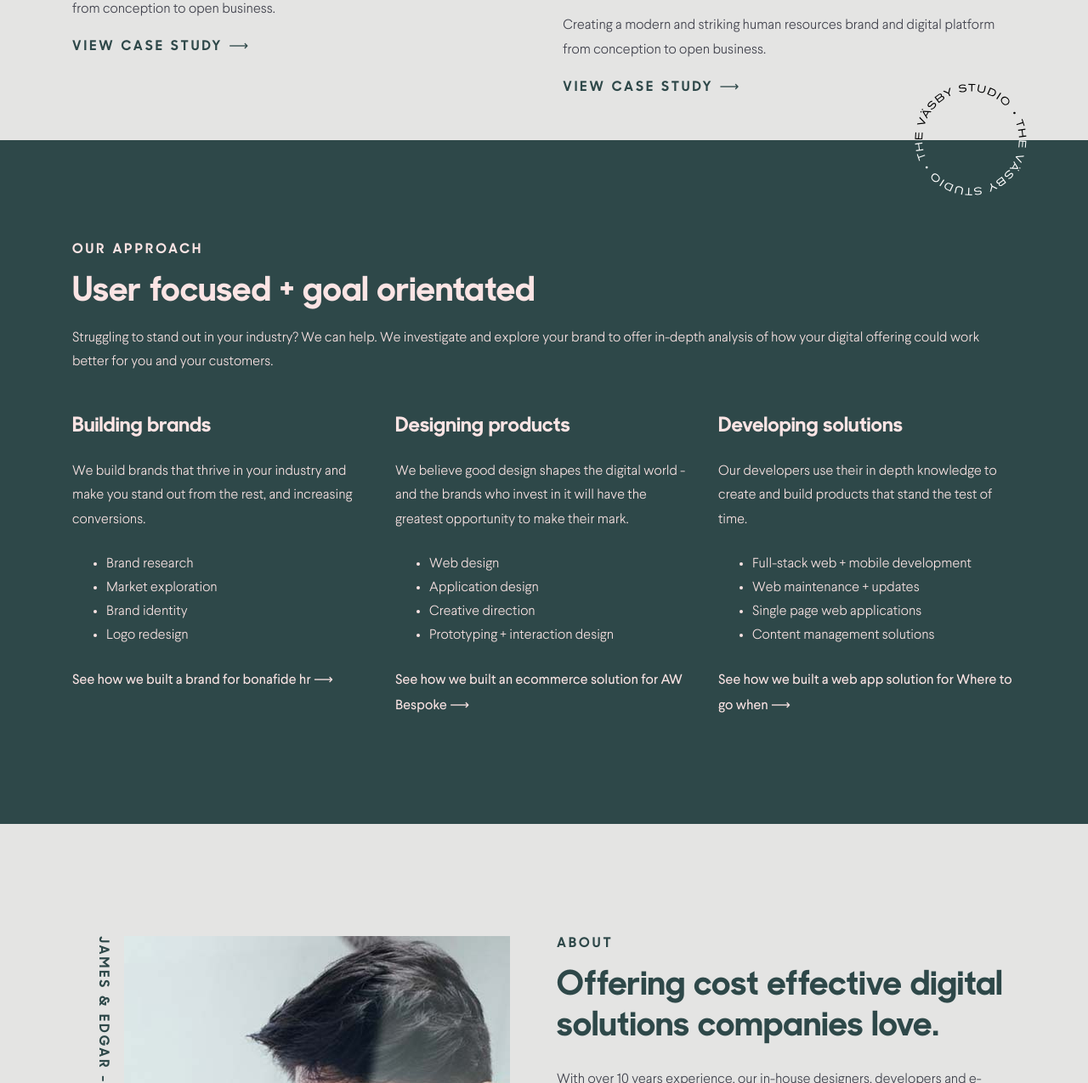
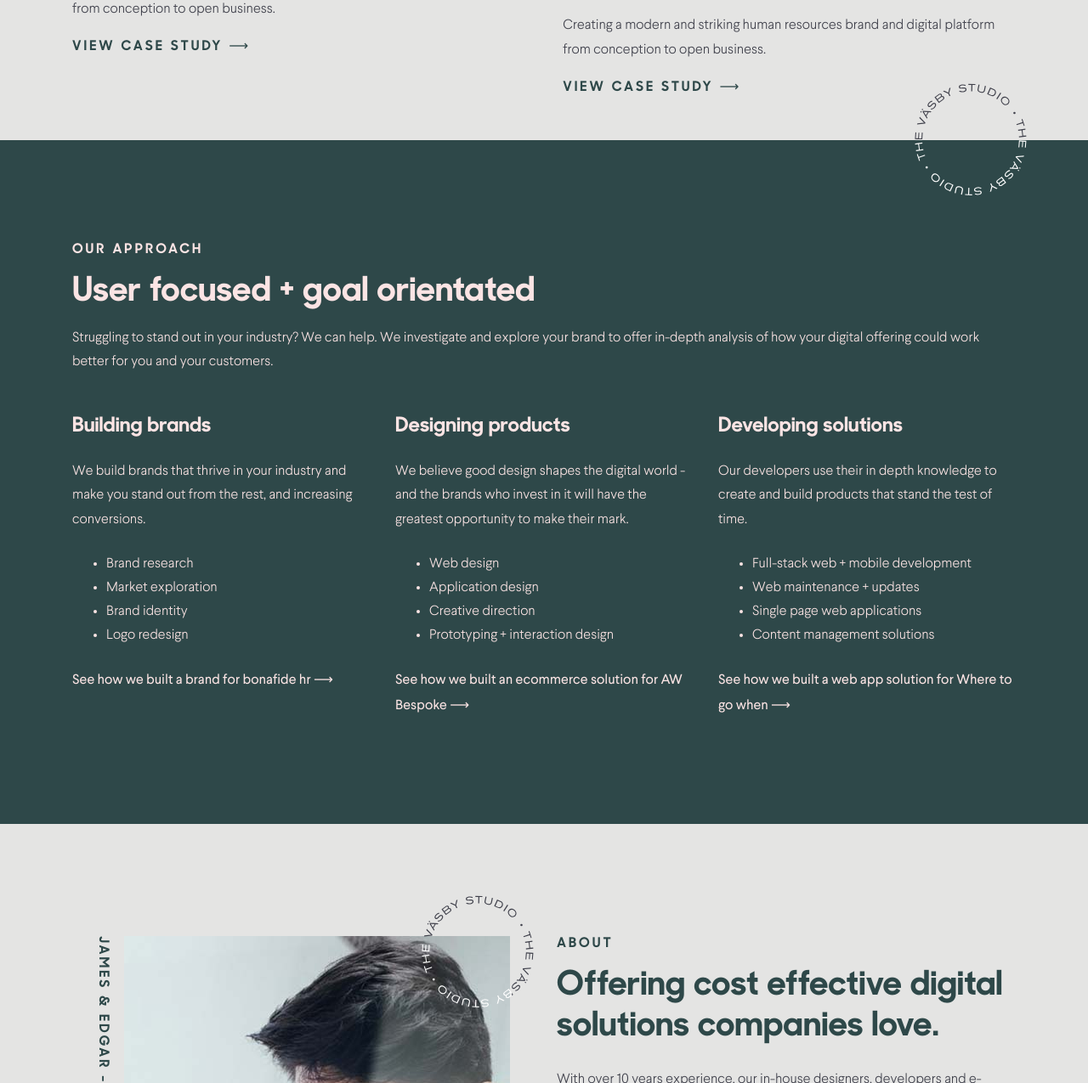
Before and after one commit to ifancyabroad/vasby, a Jekyll site: the page built from index.html, in a window 1280 px wide. Shown: the part 2063-3338 px from the top of the page at 85% size. Built offline with Jekyll 4.4.1, drawn with Linux system fonts in a browser that asks for light colours.

Commit message:
Add circular logo to about section

```diff
--- a/_sass/main.scss
+++ b/_sass/main.scss
@@ -1,5 +1,9 @@
 html {
   scroll-behavior: smooth;
+}
+
+.round-logo {
+  filter: invert(24%) sepia(8%) saturate(867%) hue-rotate(197deg) brightness(89%) contrast(86%);
 }
 
 .navbar {
@@ -79,6 +83,28 @@ html {
   }
 }
 
+.about-section {
+
+  .logo-container {
+
+    .round-logo {
+      position: absolute;
+      top: -50px;
+      right: -30px;
+
+      &:first-child {
+        filter:  brightness(0) invert(1);
+        clip-path: polygon(0 40%, 80% 40%, 80% 100%, 0% 100%);
+      }
+
+      &:last-child {
+        clip-path: polygon(100% 0, 100% 100%, 80% 100%, 80% 40%, 0 40%, 0 0);
+      }
+    }
+  }
+
+}
+
 @include media-breakpoint-up(sm) {
 
   .header-section {
--- a/assets/js/app.js
+++ b/assets/js/app.js
@@ -7,7 +7,7 @@ $(function() {
       const diff = scrollLoc - newLoc;
       rotation += diff, scrollLoc = newLoc;
       const rotationStr = "rotate(" + rotation + "deg)";
-      $(".round-logo").css({
+      $(".scroll-rotate").css({
           "-webkit-transform": rotationStr,
           "-moz-transform": rotationStr,
           "transform": rotationStr
--- a/index.html
+++ b/index.html
@@ -12,7 +12,7 @@ title: Vasby
           <h1 class="text-secondary mb-4">We create branding and web design for growing businesses</h1>
           <p class="text-secondary">We build brands, websites and eCommerce solutions that people and companies love. We are a small company with an agency output. We help business owners create brands and websites that look great and make money.</p>
         </div>
-        <img class="round-logo" src="./assets/logos/vasby-round-logo.svg" alt="Vasby logo" width="137">
+        <img class="round-logo scroll-rotate" src="./assets/logos/vasby-round-logo.svg" alt="Vasby logo" width="137">
       </div>
     </div>
   </div>
@@ -45,10 +45,10 @@ title: Vasby
         <div class="logo-container">
           <img class="invisible" src="./assets/logos/vasby-round-logo.svg" alt="Vasby logo" width="137">
           <div class="top-half">
-            <img class="round-logo" src="./assets/logos/vasby-round-logo.svg" alt="Vasby logo" width="137">
+            <img class="round-logo scroll-rotate" src="./assets/logos/vasby-round-logo.svg" alt="Vasby logo" width="137">
           </div>
           <div class="bottom-half">
-            <img class="round-logo" src="./assets/logos/vasby-round-logo.svg" alt="Vasby logo" width="137">
+            <img class="round-logo scroll-rotate" src="./assets/logos/vasby-round-logo.svg" alt="Vasby logo" width="137">
           </div>
         </div>
         <h6 class="spaced-letters mb-3">OUR APPROACH</h6>
@@ -81,13 +81,17 @@ title: Vasby
   </div>
 </div>
 
-<div class="about-section" id="about">
+<div class="about-section overflow-hidden" id="about">
   <div class="container">
     <div class="row">
       <div class="col-md-6 wow fadeInUp">
         <div class="d-flex justify-content-center mb-5 mb-md-0">
           <h6 class="text-primary spaced-letters vertical-text m-0 mr-3">JAMES & EDGAR - FOUNDERS OF THE VASBY</h6>
-          <div>
+          <div class="position-relative">
+            <div class="logo-container">
+              <img class="round-logo" src="./assets/logos/vasby-round-logo.svg" alt="Vasby logo" width="137">
+              <img class="round-logo" src="./assets/logos/vasby-round-logo.svg" alt="Vasby logo" width="137">
+            </div>
             <img class="img-fluid" src="./assets/images/about_vasby.jpg" alt="Man working at computer">
           </div>
         </div>
```
